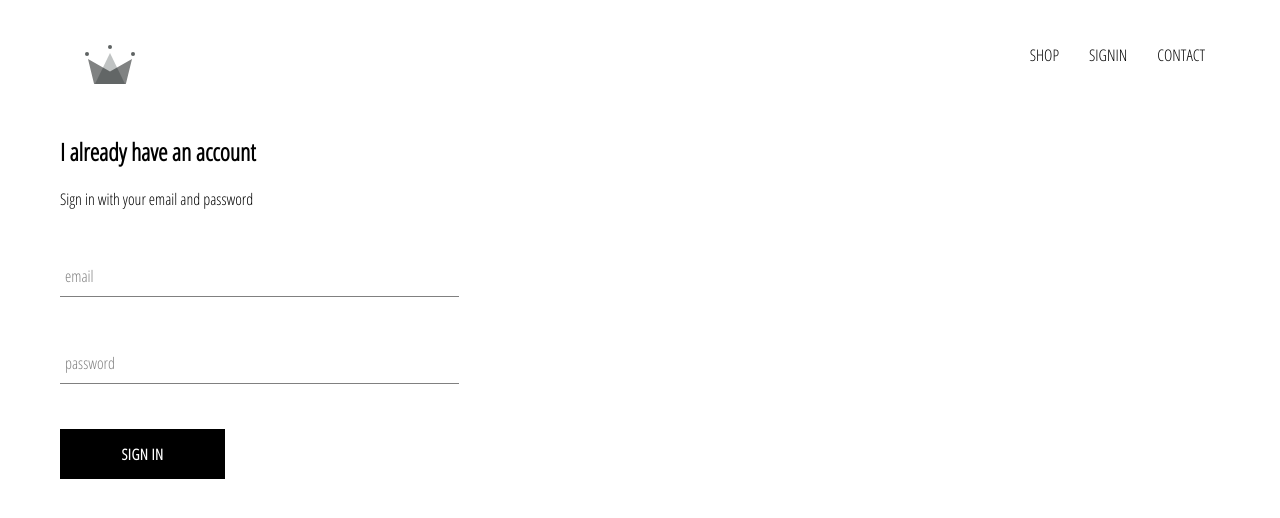
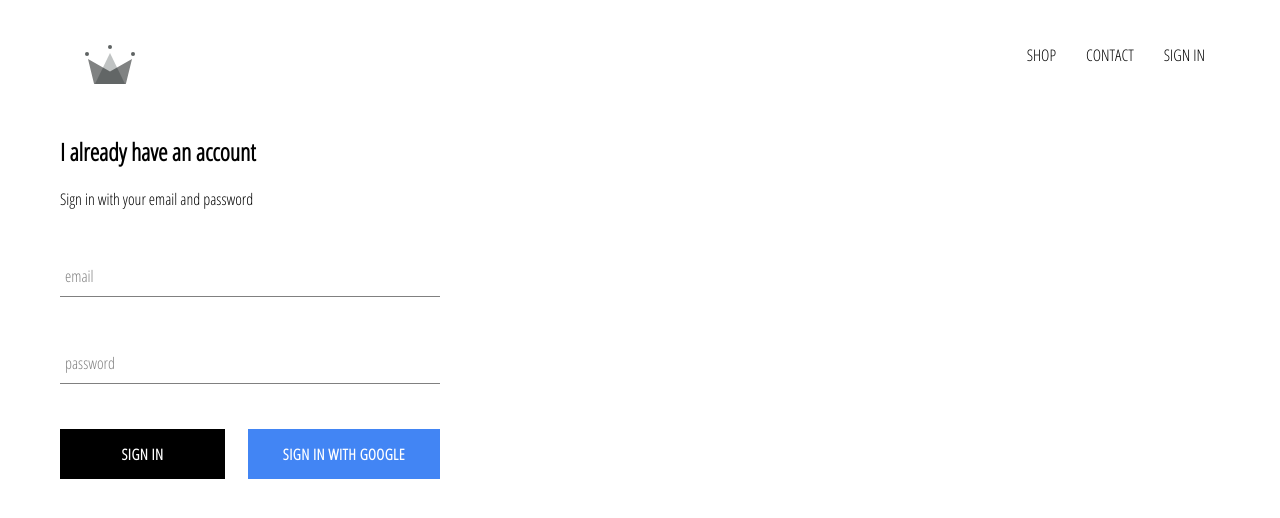
Before and after one commit to Prathyushkotla96/crwn-clothing, a React (Create React App) app: page /signin in a window 1280 px wide. Shown: the top 518 px of the page. Built offline with nearby package versions, Linux system fonts and the light colour scheme; no server answers.

Commit message:
integrated sign in page with firebase, created sign in page with sign in component and google sign in

```diff
--- a/package.json
+++ b/package.json
@@ -3,6 +3,7 @@
   "version": "0.1.0",
   "private": true,
   "dependencies": {
+    "firebase": "^7.4.0",
     "node-sass": "^4.13.0",
     "react": "^16.12.0",
     "react-dom": "^16.12.0",
--- a/src/App.css
+++ b/src/App.css
@@ -7,3 +7,6 @@
   text-decoration: none;
   color: #000;
 }
+*{
+  box-sizing: border-box;
+}
--- a/src/App.js
+++ b/src/App.js
@@ -5,13 +5,39 @@
 import ShopPage from './pages/shop/shop.component.jsx';
 import Header from './components/header/header.component';
 import SignInAndSignUpPage from './pages/sign-in-and-sign-up/sign-in-and-sign-up.component';
+import {auth} from './firebase/firebase.utils';
 
 
 
-function App() {
+class App extends React.Component {
+  constructor(){
+    super();
+
+    this.state={
+      currentUser:null
+    };
+  }
+
+  unsubscribeFromAuth=null
+
+  componentDidMount(){
+   this.unsubscribeFromAuth= auth.onAuthStateChanged(user=>{
+      this.setState({currentUser:user});
+
+      console.log(user);
+    })
+  }
+
+  componentWillUnmount(){
+    this.unsubscribeFromAuth();
+
+  }
+
+
+  render(){
     return (
       <div >
-      <Header/>
+        <Header currentUser={this.state.currentUser}/>
         <Switch>
           <Route exact path='/' component={HomePage}/>
           <Route path='/shop' component={ShopPage}/>
@@ -19,6 +45,9 @@
         </Switch>
       </div>
     );
+
+  }
+
 }
 
 export default App;
--- a/src/components/custom-button/custom-button.component.jsx
+++ b/src/components/custom-button/custom-button.component.jsx
@@ -2,8 +2,8 @@
 
 import './custom-button.styles.scss';
 
-const CustomButton=({children, ...otherProps})=>(
-    <button className='custom-button' {...otherProps}>
+const CustomButton=({children,isGoogleSignIn, ...otherProps})=>(
+    <button className={`${isGoogleSignIn?'google-sign-in':''} custom-button`} {...otherProps}>
         {children}
     </button>
 );
--- a/src/components/custom-button/custom-button.styles.scss
+++ b/src/components/custom-button/custom-button.styles.scss
@@ -19,4 +19,13 @@
       color: black;
       border: 1px solid black;
     }
+    &.google-sign-in{
+      background-color: #4285f4;
+      color: white;
+
+      &:hover {
+        background-color: #357ae8;
+        border: none;
+      }
+    }
   }
--- a/src/components/form-input/form-input.componet.jsx
+++ b/src/components/form-input/form-input.componet.jsx
@@ -4,7 +4,7 @@
 
 const FormInput=({handleChange,label, ...otherProps}) =>(
     <div className="group">
-        <input className='form-input' onchange={handleChange} {...otherProps}/>
+        <input className='form-input' onChange={handleChange} {...otherProps}/>
         {
             label?
             (<label className={`${otherProps.value.length ? 'shrink':''} form-input-label`}>
--- a/src/components/header/header.component.jsx
+++ b/src/components/header/header.component.jsx
@@ -1,10 +1,11 @@
 import React from 'react';
 import {Link} from 'react-router-dom';
 import { ReactComponent as Logo } from '../../assets/crown.svg';
+import {auth} from '../../firebase/firebase.utils';
 
 import './header.styles.scss';
 
-const Header=()=>(
+const Header=({currentUser})=>(
     <div className='header'>
         <Link className='logo-container' to="/">
             <Logo className='logo' />
@@ -13,12 +14,17 @@
         <Link className='option' to='/shop'>
             SHOP
         </Link>
-        <Link className='option' to='/signin'>
-            SIGNIN
-        </Link>
         <Link className='option' to='/shop'>
             CONTACT
         </Link>
+        {
+            currentUser ?
+            <div className='option' onClick={()=>auth.signOut()}>SIGN OUT</div>
+            :
+            <Link className='option' to='/signin'>SIGN IN</Link>
+
+        }
+
     </div>
     </div>
 );
--- a/src/components/header/header.styles.scss
+++ b/src/components/header/header.styles.scss
@@ -20,6 +20,7 @@
 
       .option {
         padding: 10px 15px;
+        cursor: pointer;
       }
     }
   }
--- a/src/components/sign-in/sign-in.component.jsx
+++ b/src/components/sign-in/sign-in.component.jsx
@@ -3,6 +3,8 @@
 
 import FormInput from '../form-input/form-input.componet';
 import CustomButton from '../custom-button/custom-button.component';
+
+import {signInWithGoogle} from '../../firebase/firebase.utils';
 
 class SignIn extends React.Component{
     constructor(props) {
@@ -41,8 +43,13 @@
                            handleChange={this.handleChange}
                            label="password"
                            required/>
+                    <div className='buttons'>
+                        <CustomButton type="submit" >Sign in</CustomButton>
+                        <CustomButton onClick={signInWithGoogle} isGoogleSignIn >
+                               {''}Sign in with google{''}
+                            </CustomButton>
+                    </div>
 
-                    <CustomButton type="submit" >Sign in</CustomButton>
                 </form>
 
             </div>
--- a/src/components/sign-in/sign-in.styles.scss
+++ b/src/components/sign-in/sign-in.styles.scss
@@ -1,9 +1,14 @@
 .sign-in{
-    width: 30vw;
+    width: 380px;
     display: flex;
     flex-direction: column;
 
     .title{
         margin: 10px 0px;
     }
+
+    .buttons {
+        display: flex;
+        justify-content: space-between;
+    }
 }
--- /dev/null
+++ b/src/firebase/firebase.utils.js
@@ -0,0 +1,25 @@
+import firebase from 'firebase/app';
+import 'firebase/firestore';
+import 'firebase/auth';
+
+const config ={
+    apiKey: "AIzaSyDkufSGPZvPnwK1H-XAZJKnudPT1VZbh5E",
+    authDomain: "crwn-db-b072b.firebaseapp.com",
+    databaseURL: "https://crwn-db-b072b.firebaseio.com",
+    projectId: "crwn-db-b072b",
+    storageBucket: "crwn-db-b072b.appspot.com",
+    messagingSenderId: "231627018119",
+    appId: "1:231627018119:web:114f66ca90a9e599c74d22",
+    measurementId: "G-MF3P0E336X"
+};
+
+firebase.initializeApp(config);
+
+export const auth=firebase.auth();
+export const firestore=firebase.firestore();
+
+const provider=new firebase.auth.GoogleAuthProvider();
+provider.setCustomParameters({promp:'Select Account'});
+export const signInWithGoogle=()=>auth.signInWithPopup(provider);
+
+export default firebase;
```
Also changed, not shown: 1 other file (tests, documents, lock files or other folders). Lines whose indentation alone changed are shown as unchanged.
